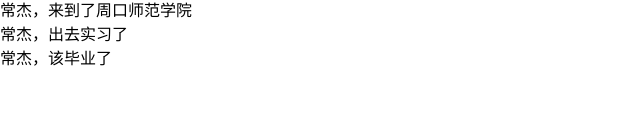
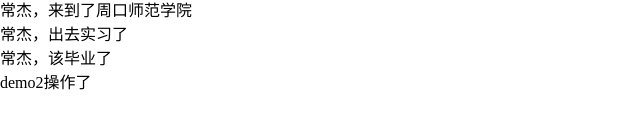
Before and after one commit to ChangXiaojiejie/myfirest, a plain HTML site: page index.html in a window 1280 px wide. Shown: the part 123-252 px from the top of the page, without its empty margins (0-640 px from the left). Drawn offline with Linux system fonts and the light colour scheme.

Commit message:
demo2操作了

```diff
--- a/index.html
+++ b/index.html
@@ -24,6 +24,8 @@
   <div>常杰，出去实习了</div>
   <div>常杰，该毕业了</div>
 
+  <div>demo2操作了</div>
+
 
 </body>
 </html>
```
